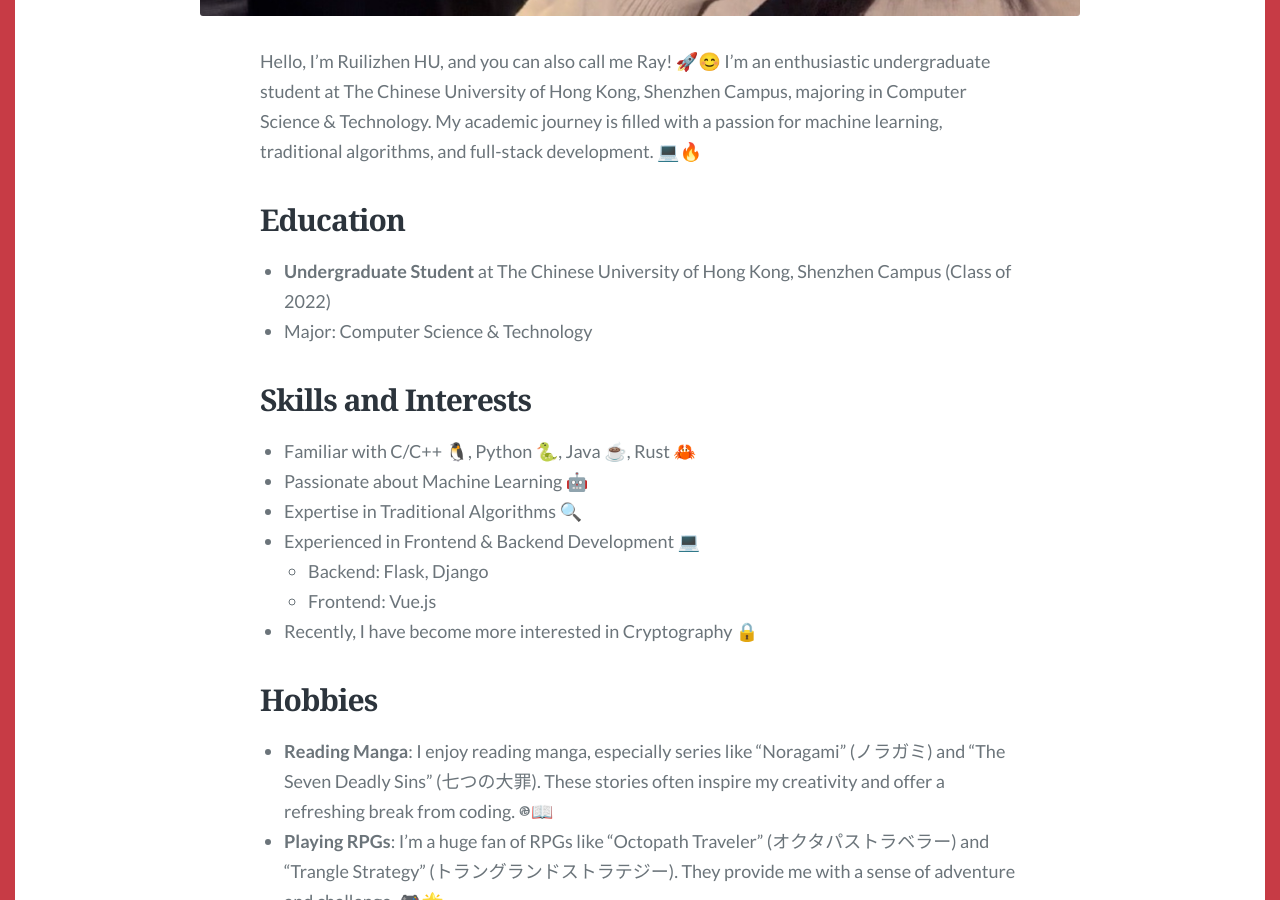
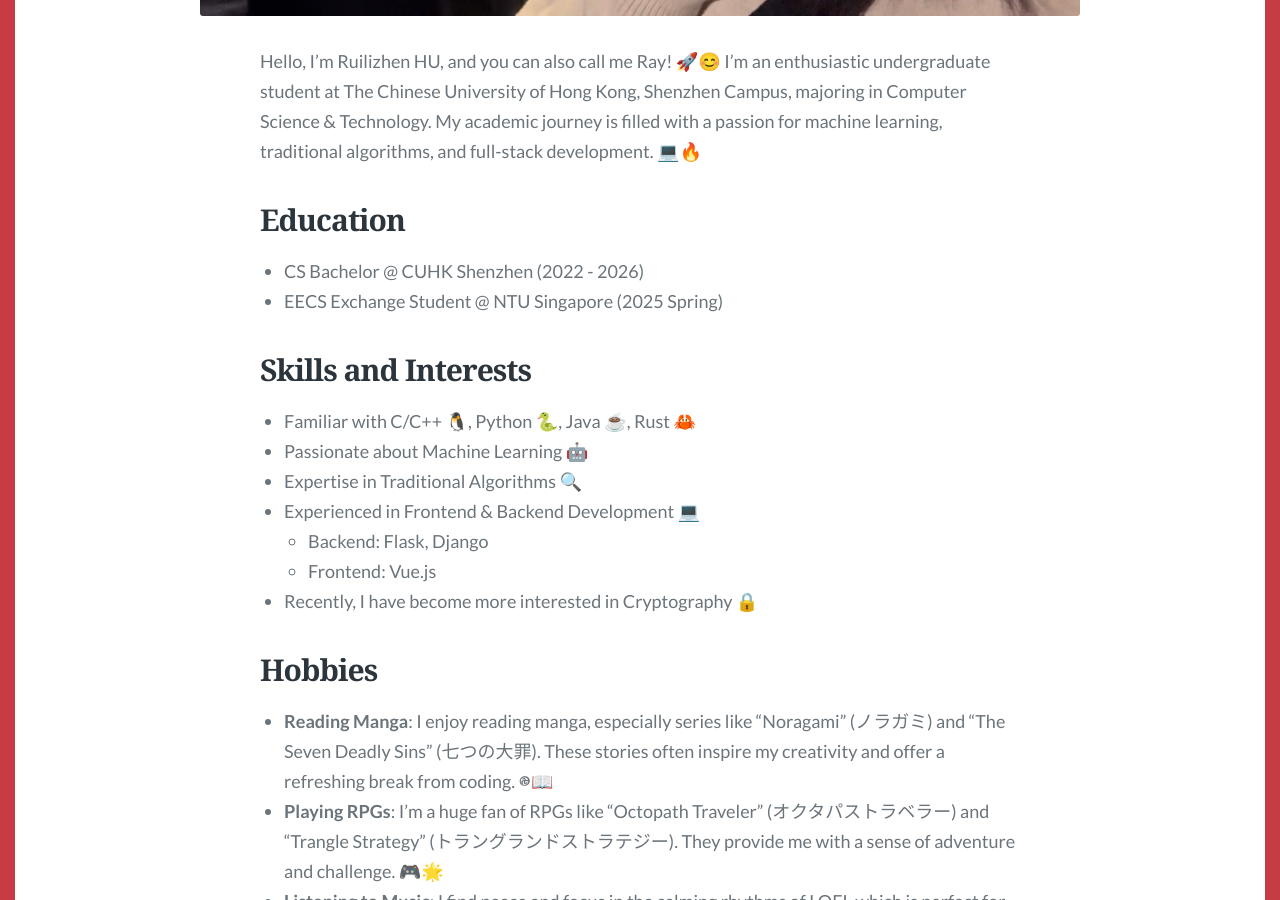
Before and after one commit to HuRuilizhen/HuRuilizhen.github.io, a Jekyll site: the page built from about.md, in a window 1280 px wide and 900 px high, scrolled down 978 px. Built offline with Jekyll 4.4.1, drawn with Linux system fonts in a browser that asks for light colours; some web fonts are replaced.

Commit message:
[adjust]

```diff
--- a/about.md
+++ b/about.md
@@ -8,8 +8,8 @@ feature_image: images/about.jpeg
 Hello, I'm Ruilizhen HU, and you can also call me Ray! 🚀😊 I'm an enthusiastic undergraduate student at The Chinese University of Hong Kong, Shenzhen Campus, majoring in Computer Science & Technology. My academic journey is filled with a passion for machine learning, traditional algorithms, and full-stack development. 💻🔥
 
 ## Education
-- **Undergraduate Student** at The Chinese University of Hong Kong, Shenzhen Campus (Class of 2022)
-- Major: Computer Science & Technology
+- CS Bachelor @ CUHK Shenzhen (2022 - 2026)
+- EECS Exchange Student @ NTU Singapore (2025 Spring)
 
 ## Skills and Interests
 - Familiar with C/C++ 🐧, Python 🐍, Java ☕️, Rust 🦀
```
Also changed, not shown: other parts of about.md (+1 -1 lines).
